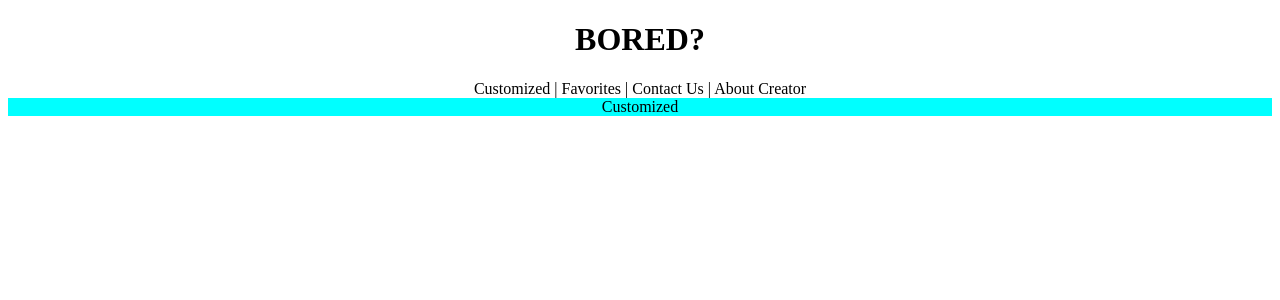
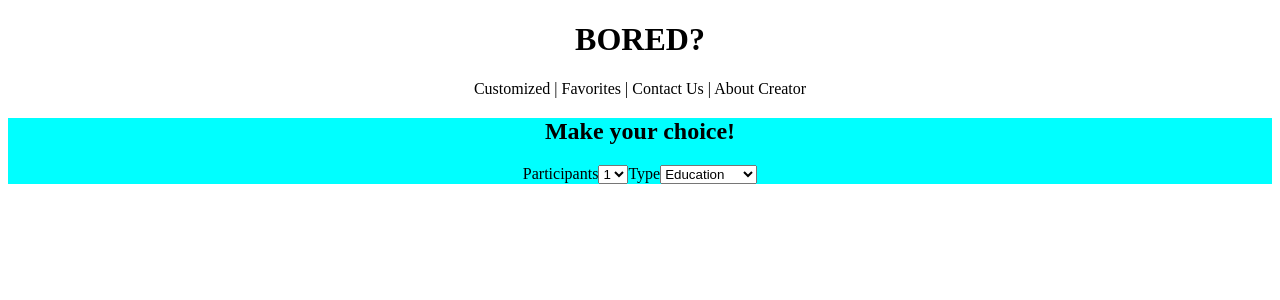
Before and after one commit to rneimeyer/project2-react-bored, a React (Create React App) app in the folder bored/: page /customized in a window 1280 px wide. Shown: the top 300 px of the page. Built offline with nearby package versions, Linux system fonts and the light colour scheme.

Commit message:
added contact form, favorites placeholder, and drop down lists for customized

```diff
--- a/bored/src/Contact/Contact.css
+++ b/bored/src/Contact/Contact.css
@@ -1,3 +1,13 @@
 .contact {
     background-color: pink;
 }
+
+.form {
+    display: grid;
+    width: 40%;
+    margin: 0 auto;
+}
+
+#name, #email, #submit {
+    width: 40%
+}
--- a/bored/src/Contact/Contact.js
+++ b/bored/src/Contact/Contact.js
@@ -3,7 +3,15 @@ import {useState, useEffect} from 'react';
 
 function Contact() {
   return (
-      <div className="contact">Contact</div>
+      <div className="contact">
+        <h2>Contact Us!</h2>
+        <form className="form">
+          <input type="text" id="name" placeholder="Name*" required></input>
+          <input type="email" id="email" placeholder="Email*" required></input>
+          <textarea id="textbox" placeholder="Feedback*" rows="10" column="10" required></textarea>
+          <input type="submit" id="submit" value="Submit"></input>
+        </form>
+      </div>
   );
 }
 
--- a/bored/src/Customized/Customized.js
+++ b/bored/src/Customized/Customized.js
@@ -2,8 +2,30 @@ import './Customized.css';
 import {useState, useEffect} from 'react';
 
 function Customized() {
+
   return (
-      <div className="customized">Customized</div>
+      <div className="customized">
+        <h2>Make your choice!</h2>
+        <label>Participants</label>
+        <select id="participants">
+          <option value="1">1</option>
+          <option value="2">2</option>
+          <option value="3">3</option>
+          <option value="4">4</option>
+        </select>
+        <label>Type</label>
+        <select id="type">
+          <option value="education">Education</option>
+          <option value="recreational">Recreational</option>
+          <option value="social">Social</option>
+          <option value="diy">DIY</option>
+          <option value="charity">Charity</option>
+          <option value="cooking">Cooking</option>
+          <option value="relaxation">Relaxation</option>
+          <option value="music">Music</option>
+          <option value="busywork">Busywork</option>
+        </select>
+      </div>
   );
 }
 
--- a/bored/src/Favorites/Favorites.css
+++ b/bored/src/Favorites/Favorites.css
@@ -1,3 +1,3 @@
 .favorites {
-    background-color: blue;
+    background-color: rgb(128, 128, 238);
 }
--- a/bored/src/Favorites/Favorites.js
+++ b/bored/src/Favorites/Favorites.js
@@ -2,8 +2,22 @@ import './Favorites.css';
 import {useState, useEffect} from 'react';
 
 function Favorites() {
+  const [favoriteData, setFavoriteData] = useState({})
+
+  useEffect(() => {
+    fetch("http://www.boredapi.com/api/activity?key=5881028")
+    .then((response) => response.json())
+    .then((data) => setFavoriteData(data))
+  })
   return (
-      <div className="favorites">Favorites</div>
+      <div className="favorites">
+        <h2>Favorites</h2>
+        <p>Activity:{favoriteData.activity}</p>
+        <p>Type:{favoriteData.type}</p>
+        <p>Participants:{favoriteData.participants}</p>
+        <p>Price:{favoriteData.price}</p>
+        <p>Accessibility:{favoriteData.accessibility}</p>
+        </div>
   );
 }
 
```
